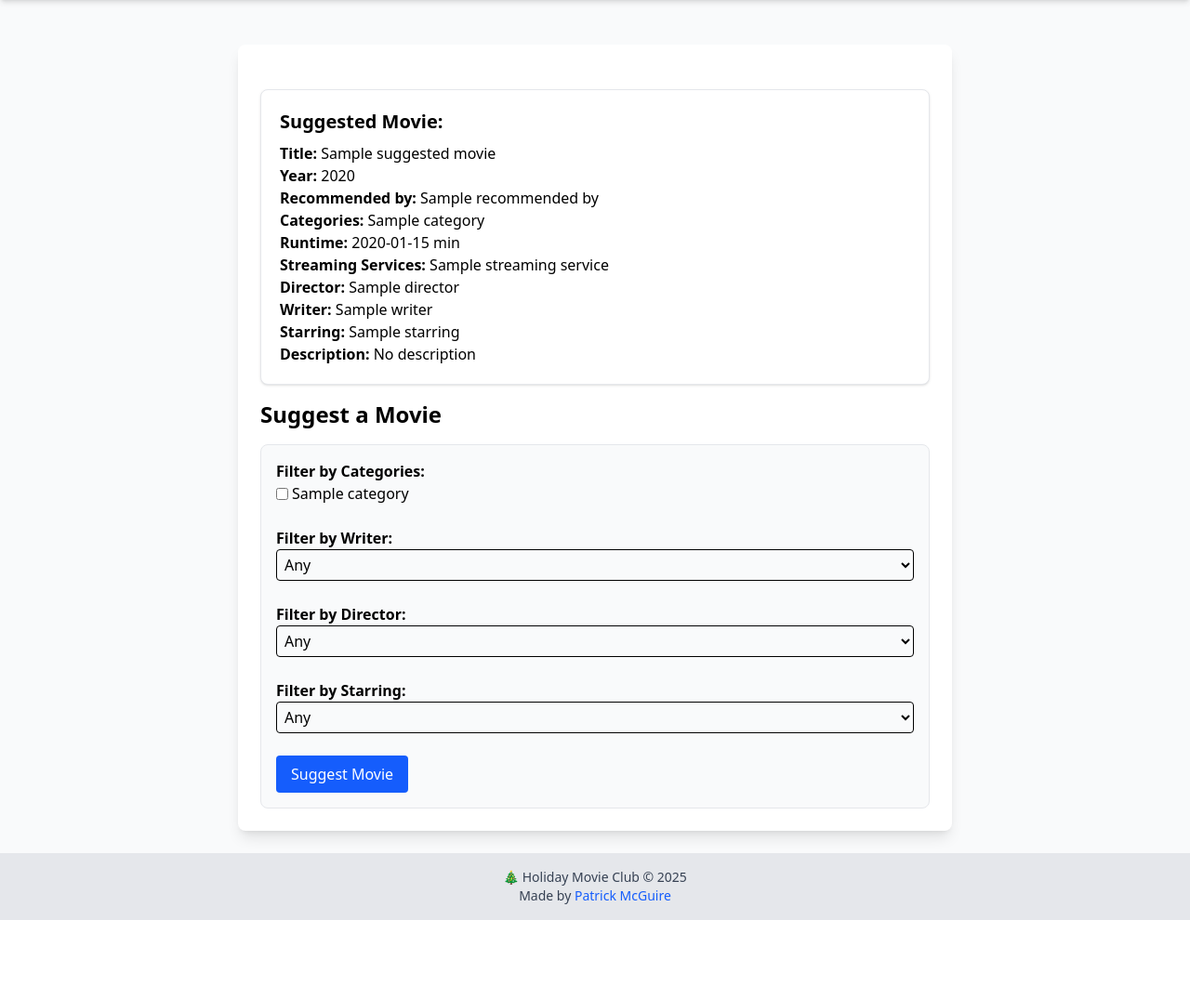
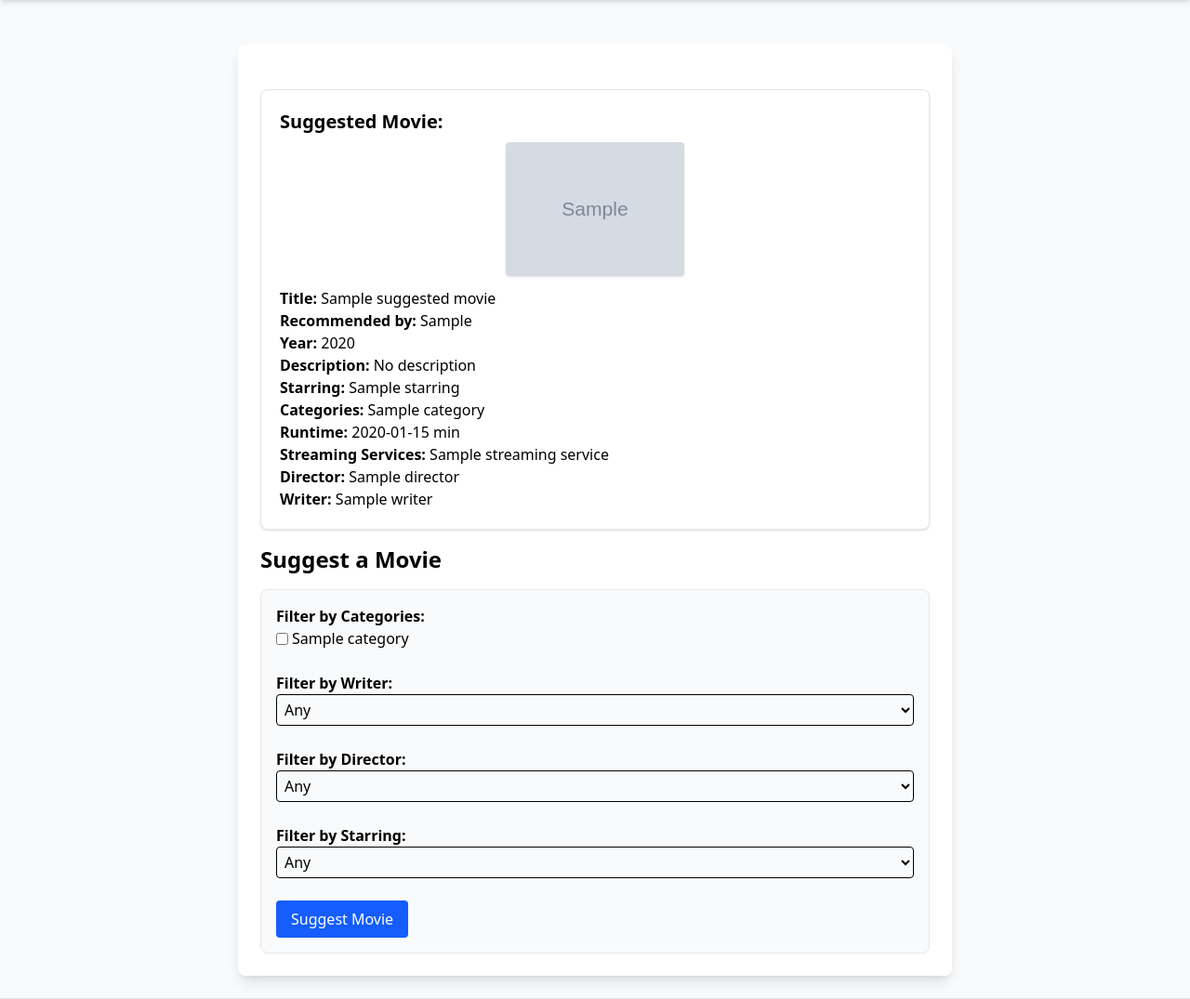
Before and after one commit to mcguirepr89/Movie_Club, a Django app: template tracker/templates/tracker/movie_suggest.html in a window 1280 px wide. Shown: the part 100-1175 px from the top of the page at 93% size. Before the commit the page ends 1090 px from the top, so only its background shows below. Run offline with Django 3.2, Linux system fonts and the light colour scheme; the template is opened without the code that fills it: most values are stand-ins (such as "Sample title", 1, 10 or a date in 2020); grey boxes marked "Sample" are stand-in pictures; style sheets or scripts are compiled from the project's sources.

Commit message:
posters come with suggestions

```diff
--- a/tracker/templates/tracker/movie_detail.html
+++ b/tracker/templates/tracker/movie_detail.html
@@ -21,12 +21,12 @@
     <div class="bg-white rounded-lg shadow p-5 mb-6 space-y-2">
         <p><strong>Year:</strong> {{ movie.year }}</p>
         <p><strong>Description:</strong> {{ movie.description|default:"No description" }}</p>
+        <p><strong>Starring:</strong> {{ movie.starring }}</p>
         <p><strong>Runtime:</strong> {% if movie.runtime_minutes %}{{ movie.runtime_minutes }} min{% else %}N/A{% endif %}</p>
         <p><strong>Categories:</strong> {% for c in movie.categories.all %}{{ c.name }}{% if not forloop.last %}, {% endif %}{% endfor %}</p>
-        <p><strong>Streaming Services:</strong> {% for s in movie.streaming_services.all %}{{ s.name }}{% if not forloop.last %}, {% endif %}{% endfor %}</p>
-        <p><strong>Starring:</strong> {{ movie.starring }}</p>
         <p><strong>Director:</strong> {{ movie.director }}</p>
         <p><strong>Writer:</strong> {{ movie.writer }}</p>
+        <p><strong>Streaming Services:</strong> {% for s in movie.streaming_services.all %}{{ s.name }}{% if not forloop.last %}, {% endif %}{% endfor %}</p>
         <p><strong>Recommended by:</strong> {% if movie.recommended_by %}{{ movie.recommended_by.first_name }}{% endif %}</p>
     </div>
 
--- a/tracker/templates/tracker/movie_suggest.html
+++ b/tracker/templates/tracker/movie_suggest.html
@@ -7,16 +7,22 @@
     {% if suggested_movie %}
         <div class="mt-6 bg-white mb-4 rounded-lg shadow p-5 border border-gray-200">
             <h3 class="text-xl font-bold mb-2">Suggested Movie:</h3>
+            {% if suggested_movie.poster %}                                                                                                                       <div class="mb-3 flex justify-center">
+                <a href="{% url 'movie_detail' suggested_movie.id %}">
+                    <img src="{{ suggested_movie.poster.url }}" alt="{{ suggested_movie.title }} poster" class="w-48 h-auto rounded shadow-sm object-cover">
+                </a>
+            </div>
+            {% endif %}
             <p><strong>Title:</strong> {{ suggested_movie.title }}</p>
+            <p><strong>Recommended by:</strong> {% if suggested_movie.recommended_by %}{{ suggested_movie.recommended_by.first_name }}{% endif %}</p>
             <p><strong>Year:</strong> {{ suggested_movie.year }}</p>
-            <p><strong>Recommended by:</strong> {% if suggested_movie.recommended_by %}{{ suggested_movie.recommended_by.name }}{% endif %}</p>
+            <p><strong>Description:</strong> {{ suggested_movie.description|default:"No description" }}</p>
+            <p><strong>Starring:</strong> {{ suggested_movie.starring }}</p>
             <p><strong>Categories:</strong> {% for c in suggested_movie.categories.all %}{{ c.name }}{% if not forloop.last %}, {% endif %}{% endfor %}</p>
             <p><strong>Runtime:</strong> {% if suggested_movie.runtime_minutes %}{{ suggested_movie.runtime_minutes }} min{% else %}N/A{% endif %}</p>
             <p><strong>Streaming Services:</strong> {% for s in suggested_movie.streaming_services.all %}{{ s.name }}{% if not forloop.last %}, {% endif %}{% endfor %}</p>
             <p><strong>Director:</strong> {{ suggested_movie.director }}</p>
             <p><strong>Writer:</strong> {{ suggested_movie.writer }}</p>
-            <p><strong>Starring:</strong> {{ suggested_movie.starring }}</p>
-            <p><strong>Description:</strong> {{ suggested_movie.description|default:"No description" }}</p>
         </div>
     {% endif %}
     <h2 class="text-2xl font-bold mb-4">Suggest a Movie</h2>
```
